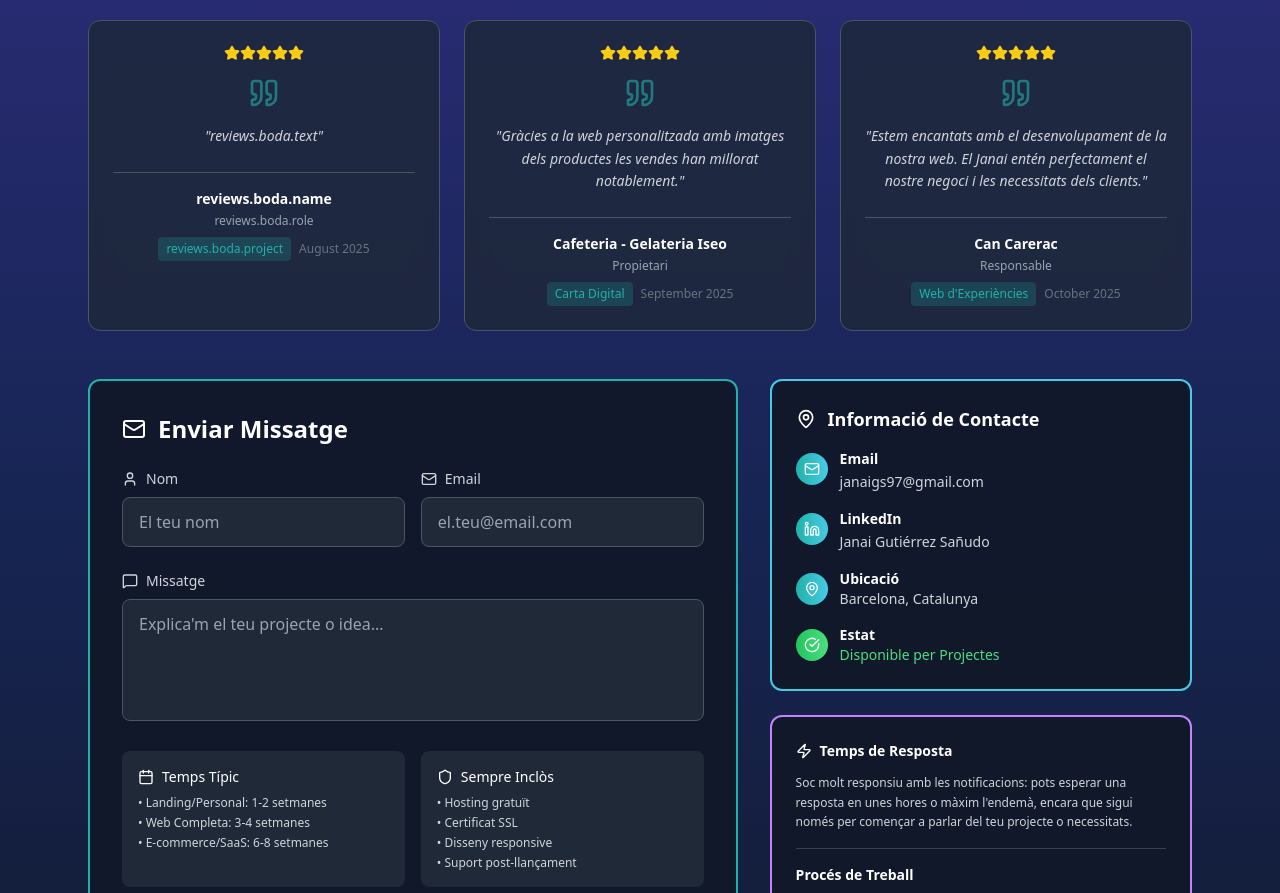
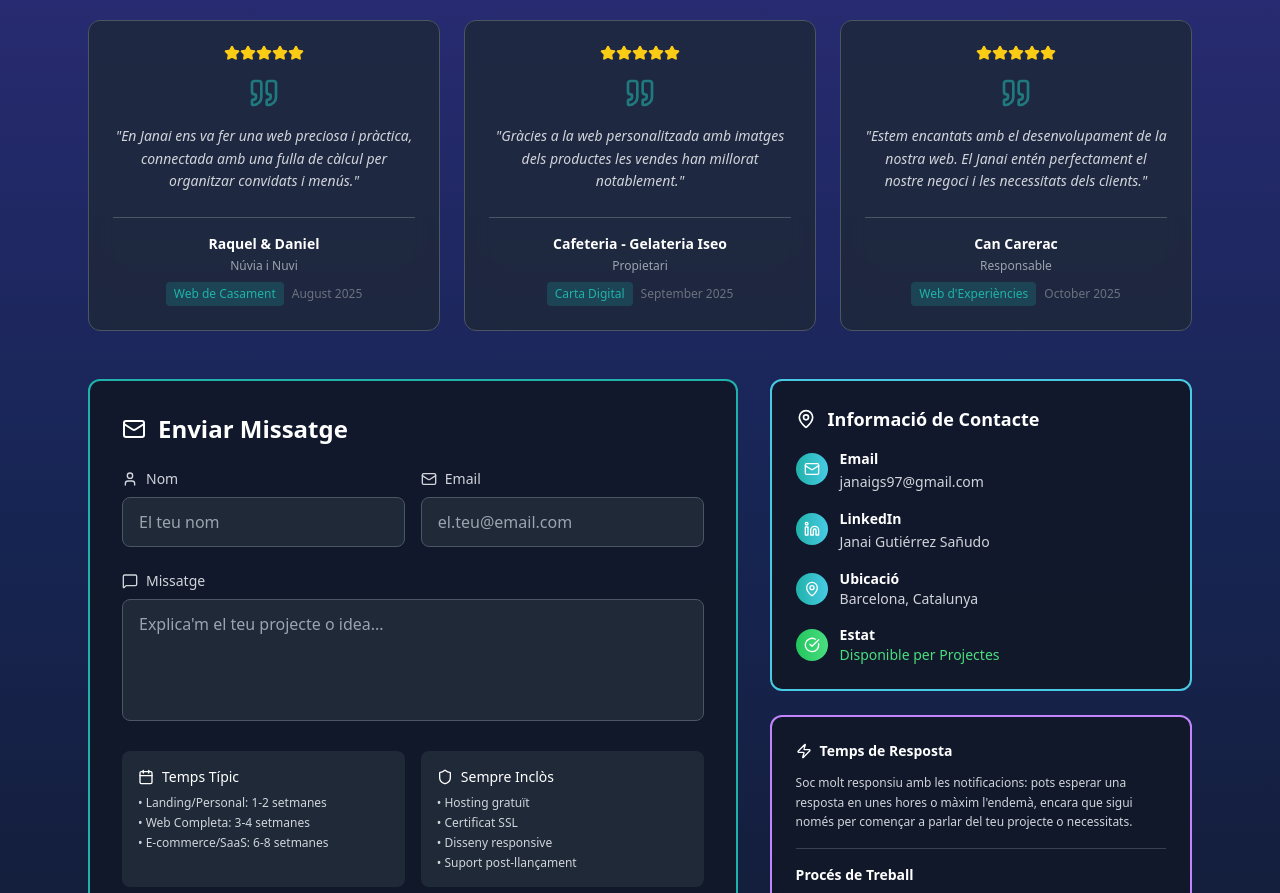
Before and after one commit to janaigutierrez/portfolio, a React (Vite) app: page / in a window 1280 px wide. Shown: the part 3280-4173 px from the top of the page. Built offline with nearby package versions, Linux system fonts and the light colour scheme.

Commit message:
content fix

```diff
--- a/src/data/translations/ca.js
+++ b/src/data/translations/ca.js
@@ -153,7 +153,7 @@ export default {
     reviews: {
         title: "El que diuen els clients",
 
-        sandra: {
+        boda: {
             name: "Raquel & Daniel",
             role: "Núvia i Nuvi",
             project: "Web de Casament",
--- a/src/data/translations/es.js
+++ b/src/data/translations/es.js
@@ -153,7 +153,7 @@ export default {
     reviews: {
         title: "Qué dicen los clientes...",
 
-        sandra: {
+        boda: {
             name: "Raquel & Daniel",
             role: "Mujer y marido",
             project: "Web de bodas",
```
